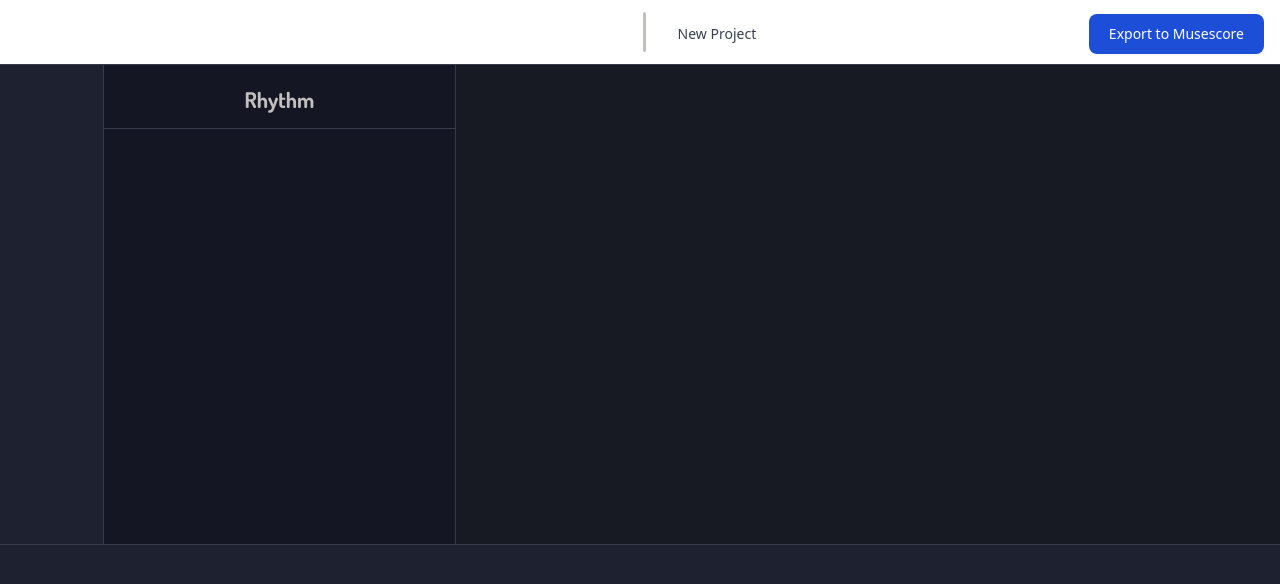
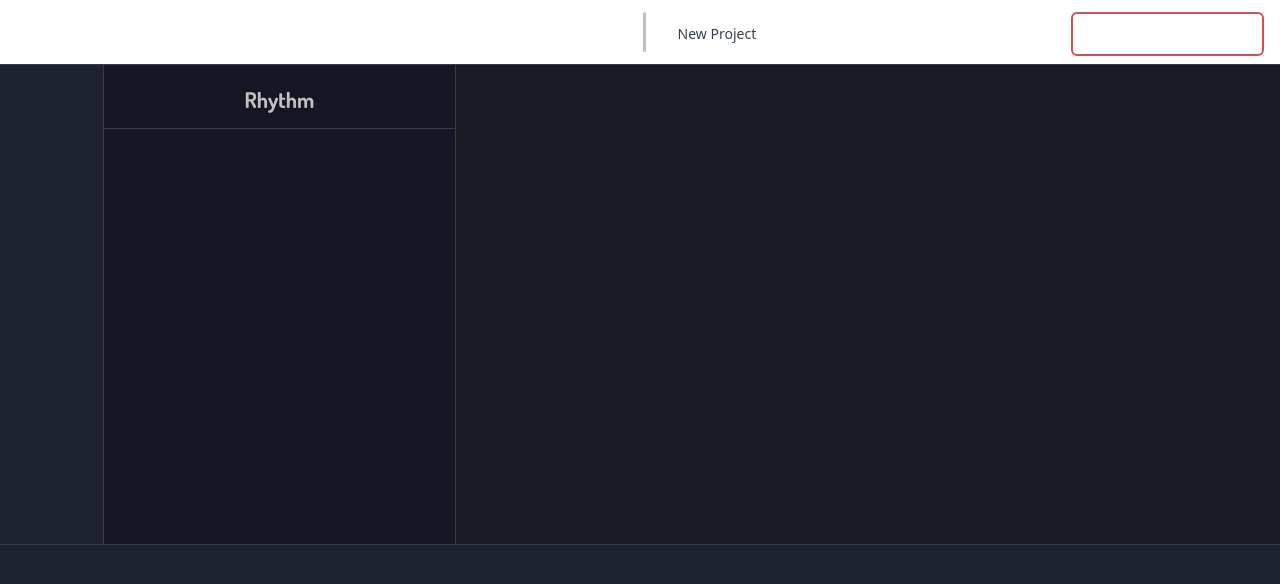
Before and after one commit to UZ9/intramusic, a Next.js app: page /editor/editor in a window 1280 px wide. Shown: the top 584 px of the page. Built offline with nearby package versions, Linux system fonts and the light colour scheme.

Commit message:
:art: Update visuals of export button for project

```diff
--- a/src/components/navigation/navbar.component.tsx
+++ b/src/components/navigation/navbar.component.tsx
@@ -10,7 +10,7 @@ export default function Navbar() {
                 <div className="grid flex-1 md:order-2 justify-items-end">
                     <button
                         type="button"
-                        className="text-white bg-blue-700 hover:bg-blue-800 focus:ring-4 focus:outline-none focus:ring-blue-300 font-medium rounded-lg text-sm px-5 py-2.5 text-center mr-3 md:mr-0 dark:bg-blue-600 dark:hover:bg-blue-700 dark:focus:ring-blue-800"
+                        className="text-white font-special text-[#bcbcbc] px-4 rounded-md border-2 border-red-highlight p-2 hover:text-white text-left hover:bg-red-highlight"
                     >
                         Export to Musescore
                     </button>
```
